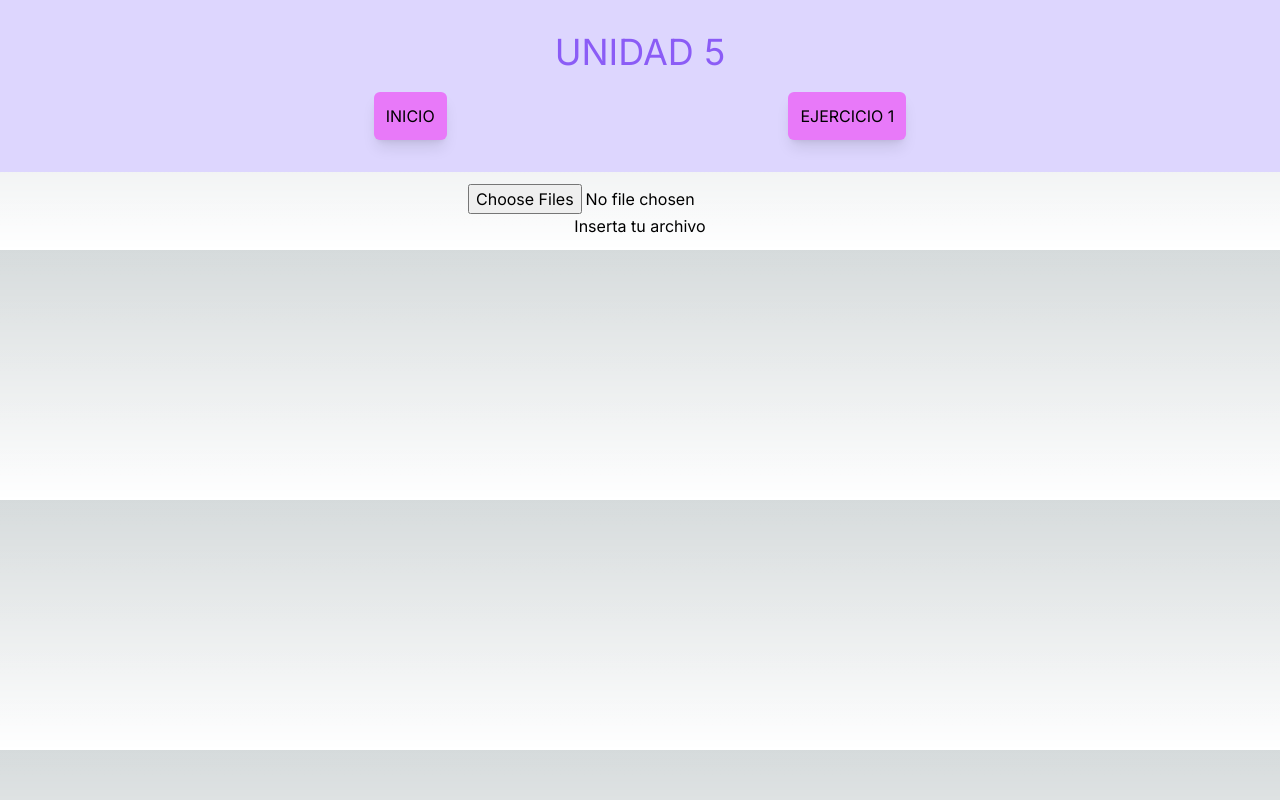
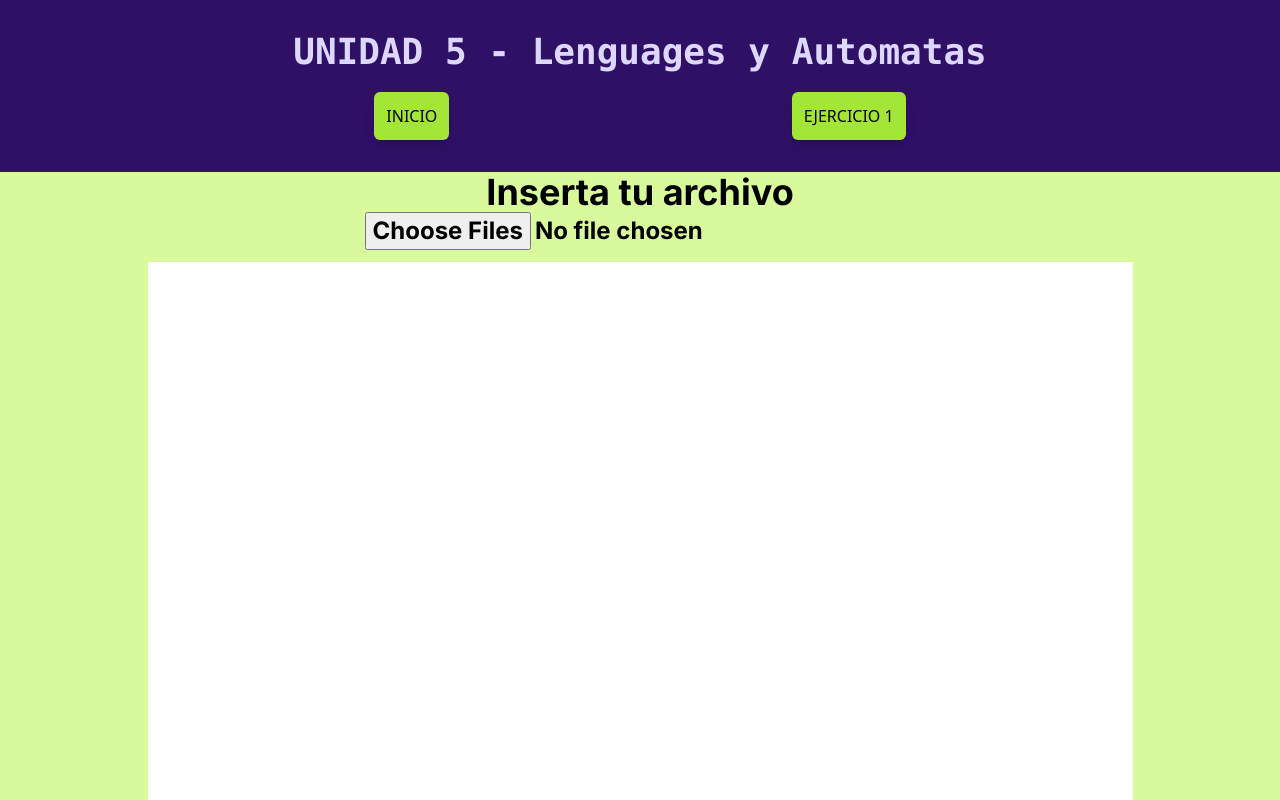
Before and after one commit to Magi3654/lexcon-analizer, a Next.js app: page /ejercicio1 in a window 1280 px wide. Shown: the top 800 px of the page. Built offline with nearby package versions, Linux system fonts and the light colour scheme.

Commit message:
adding funtionality with regular espression

```diff
--- a/src/app/ components/Header.jsx
+++ b/src/app/ components/Header.jsx
@@ -3,18 +3,18 @@ import React from 'react'
 
 export const Header = () => {
   return (
-    <header className='p-8 bg-violet-200 space-y-5'>
-        <div>
-            <h1 className='text-4xl text-center text-violet-500'>UNIDAD 5</h1>
+    <header className='p-8 bg-violet-950 space-y-5'>
+        <div className='font-mono'>
+            <h1 className='text-4xl text-center text-violet-200 font-bold'>UNIDAD 5 - Lenguages y Automatas </h1>
         </div>
 
 
         <nav>
-            <ul className='flex justify-evenly uppercase'>
-                <li className='bg-fuchsia-400 rounded-md p-3 shadow-lg hover:bg-amber-200'>
+            <ul className='flex justify-evenly uppercase font-sans'>
+                <li className='bg-lime-400 rounded-md p-3 shadow-lg hover:bg-violet-600'>
                   <Link href={'/'}>Inicio</Link>
                 </li>
-                <li className='bg-fuchsia-400 rounded-md p-3 shadow-lg hover:bg-amber-200'>
+                <li className='bg-lime-400 rounded-md p-3 shadow-lg hover:bg-violet-600'>
                   <Link href={'/ejercicio1'}>Ejercicio 1</Link>
                 </li>
             </ul>
--- a/src/app/ejercicio1/page.jsx
+++ b/src/app/ejercicio1/page.jsx
@@ -4,28 +4,29 @@ import React, {useState} from 'react'
 
 function Ejercicio01(){
   const [ShowText, setShowText]= useState(null);
-  const changeImage = (e) => {
+  const changeText = (e) => {
     const reader = new FileReader();
     reader.readAsText(e.target.files[0])
     reader.onload = (e) => {
       e.preventDefault();
-      setShowText(e.target.result);
+      const file = e.target.result;
+      const onlyLetters = file.replace(/[^a-zA-Z]/g, '');
+      const letters = onlyLetters.split('').join('\n')
+      setShowText(letters);
     }
   }
+
   return(
-    <div className='text-center m-3'>
-      <div className='image-upload-wrap'>
-        <input className='file-upload-input' type='file' accept='.txt' multiple onChange={e=>{changeImage(e)}}/>
+    <div className='text-center bg-lime-200'>
         <div className='text-information'>
-          <h3>Inserta tu archivo</h3>
+          <h3 className=' font-bold text-4xl text-black'>Inserta tu archivo</h3>
         </div>
-
+        <input className='file-upload-input font-bold text-2xl text-black' type='file' accept='.txt' multiple onChange={e=>{changeText(e)}}/>
         <div className='text-center'>
-          <p  className='h-250 w-250' >
+          <textarea  className='h-5000 w-5000 m-3 text-slate-950 font-sans' value={ShowText} rows="35" cols="105" >
             {ShowText}
-          </p>
+          </textarea>
         </div>
-      </div>
     </div>
   )
 
--- a/src/app/page.js
+++ b/src/app/page.js
@@ -2,11 +2,13 @@ import React from 'react'
 
 const HomePage = () => {
   return (
-    <main className='m-4  text-center text-xl p-4'>
-     <h1 className='p-2 font-bold text-2xl '>Lenguajes y automatas I</h1>
-     <h1 className='p-2'>Analizador Lexico</h1>
-     <h1 className='p-4'>Ilse Machado</h1>
+    <main className='underline-offset-8 text-center text-xl p-4 bg-lime-200 '>
+     <h1 className='p-2 font-bold text-2xl text-black'>Lenguajes y automatas I</h1>
+     <h1 className='p-2 text-black text-2xl'>Analizador Lexico</h1>
+     <h1 className='p-4 text-black text-2xl'>Ilse Machado</h1>
+     <footer></footer>
     </main>
+
   )
 }
 
```
